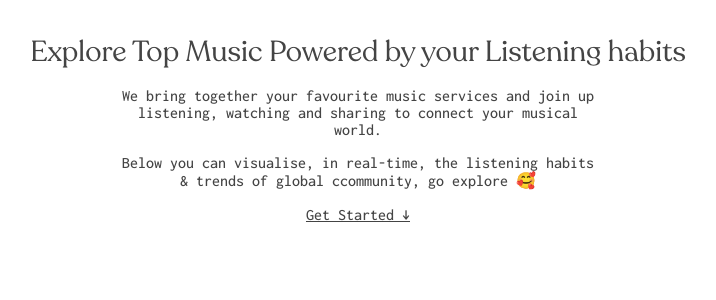
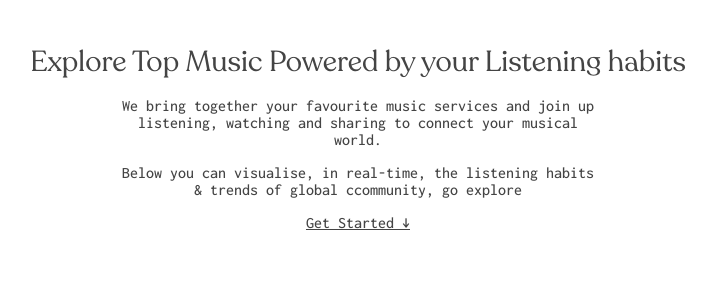
Before and after one commit to harshaldotcpp/music_service, a Next.js app: page / in a window 1280 px wide. Shown: the top 300 px of the page, without its empty margins (282-998 px from the left). Built offline with nearby package versions, Linux system fonts and the light colour scheme.

Commit message:
some modefication

```diff
--- a/src/app/globals.css
+++ b/src/app/globals.css
@@ -30,7 +30,7 @@
 }
 
 .header1{
-
+    font-size:1.4;
 }
 
 .header3{
@@ -38,4 +38,5 @@
 }
 
 .article{
+    font-size: 1rem;
 }
--- a/src/app/page.css
+++ b/src/app/page.css
@@ -1,19 +1,32 @@
-#entry-page{
+#landing-page{
+  /* landing page structure
+
+    introducton
+    sign in
+    sign up
+
+  */
     overflow: hidden;
     display: flex;
     flex-direction: column;
-    gap:10px;
+    gap: 20rem;
     height: 100vh;
 }
 
-/* css for introduction, signin, and signup wrapper */
+
+/*
+css for introduction,
+signin, and signup wrapper
+
+*/
 section{
     display: flex;
     flex-direction: column;
     gap: 1rem;
-    padding: 2rem 1rem;
-    height: 100vh;
+    padding: 2.6rem 1.8rem;
+    min-height: 100vh;
     line-height: normal;
+
 }
 
 
@@ -22,7 +35,7 @@ input {
     padding: 0.2rem 0.5rem;
 }
 
-.form div :not(:first-child){
+.form .entry :not(:first-child){
     margin: 0.5rem 0rem;
 }
 
--- a/src/app/page.tsx
+++ b/src/app/page.tsx
@@ -12,7 +12,7 @@ export default function Entry() {
 
 
   return (
-     <main id="entry-page">
+     <main id="landing-page">
 
        <Fade>
         <Introduction />
--- a/src/components/root/Introduction.tsx
+++ b/src/components/root/Introduction.tsx
@@ -5,18 +5,18 @@ import {recoleta_regular, inconsolata} from "@/fonts/fonts";
 function Introduction(){
 
 
+
     return(
         <section id="app-introduction" className={`${inconsolata.className}`} >
 
-           <h1 className={`header  ${recoleta_regular.className}`} >
+           <h1 className={`header ${recoleta_regular.className}`} >
              {" Explore Top Music Powered by your Listening habits"}
            </h1>
-           <p className="" >
+           <p className="article" >
              {" We bring together your favourite music services and join up listening, watching and sharing to connect your musical world." }
            </p>
-           <p className="" >
-
-              { "Below you can visualise, in real-time, the listening habits & trends of global ccommunity, go explore 🥰"}
+           <p className="article" >
+              { "Below you can visualise, in real-time, the listening habits & trends of global ccommunity, go explore "}
            </p>
 
            <div className="underline" >
--- a/src/components/root/Signin.tsx
+++ b/src/components/root/Signin.tsx
@@ -1,8 +1,34 @@
+'use client'
+import {recoleta_regular, inconsolata} from "@/fonts/fonts";
+import {useState, FormEvent, ChangeEvent} from "react";
 
-import {recoleta_regular, inconsolata} from "@/fonts/fonts";
 
 
 function Signin(){
+    const initial_signin_data = {
+        usernameOrEmail: "",
+        password: "",
+
+    }
+    const [signinData,setSigninData]  = useState(initial_signin_data);
+
+
+    function handleSubmit(event: FormEvent<HTMLFormEvent>){
+        event.preventDefault();
+    }
+
+    function handleOnChange(event: ChangeEvent<HTMLInputElement>){
+        const name = event.target.name;
+        setSigninData(prevData =>{
+            return {
+                ...prevData,
+                [name]: event.target.value,
+            };
+        });
+    }
+
+
+
 
 
     return(
@@ -20,19 +46,21 @@ function Signin(){
             {" Welcome back! Your musical journey continues here. Let's explore, discover, and groove together once again. 🎶 "}
             </p>
 
-            <div className="form" >
-                 <div>
+            <form onSubmit={handleSubmit} className="form" >
+
+                 <div className="entry">
                     <label htmlFor="signin-username" > username or email </label> <br/>
-                    <input id="signin-username" name="usernameOrpassword" type="text" />
+                    <input onChange={handleOnChange} id="signin-username" name="usernameOrEmail" type="text" />
                  </div>
-                 <div>
+                 <div className="entry">
                      <label htmlFor="signin-password" > password </label>  <br />
-                    <input id="signin-password" name="password" type="password" />
+                    <input onChange={handleOnChange} id="signin-password" name="password" type="password" />
                  </div>
-                 <div>
-                    <button> sign in </button>
+                 <div className="entry">
+                    <button > sign in </button>
                  </div>
-            </div>
+
+            </form>
 
           <div> Dont Have Account?{" "}
            <a className="underline" href="#signup">sign up
--- a/src/components/root/Signup.tsx
+++ b/src/components/root/Signup.tsx
@@ -20,28 +20,28 @@ function Signup(){
           <p> Join the music exploration! Sign up now to discover, share, and groove with us </p>
 
           <div className="form" >
-             <div>
+             <div className="entry">
                 <label htmlFor="signup-email"> enter email </label> <br />
                 <input id="signup-email" name="email" type="email" />
              </div>
-             <div>
+             <div className="entry">
                 <label htmlFor="signup-username"> create username </label> <br />
                 <input id="signup-username" name="username" type="text" />
              </div>
-             <div>
+             <div className="entry" >
                 <label htmlFor="signup-name"> your name </label> <br />
                 <input id="signup-name" name="name" type="text" />
              </div>
-             <div>
+             <div className="entry" >
                    <label htmlFor="signup-password"> create password </label> <br />
 
                 <input id="signup-password" name="password" type="password" />
              </div>
-             <div>
+             <div className="entry" >
                 <label htmlFor="signup-confirm-password"> confirm password </label> <br />
                 <input id="signup-confirm-password" name="confrim-password" type="password" />
              </div>
-             <div>
+             <div className="entry" >
                 <button> sign up </button>
              </div>
           </div>
```
Also changed, not shown: src/app/api/authenticate/route.js (added).
